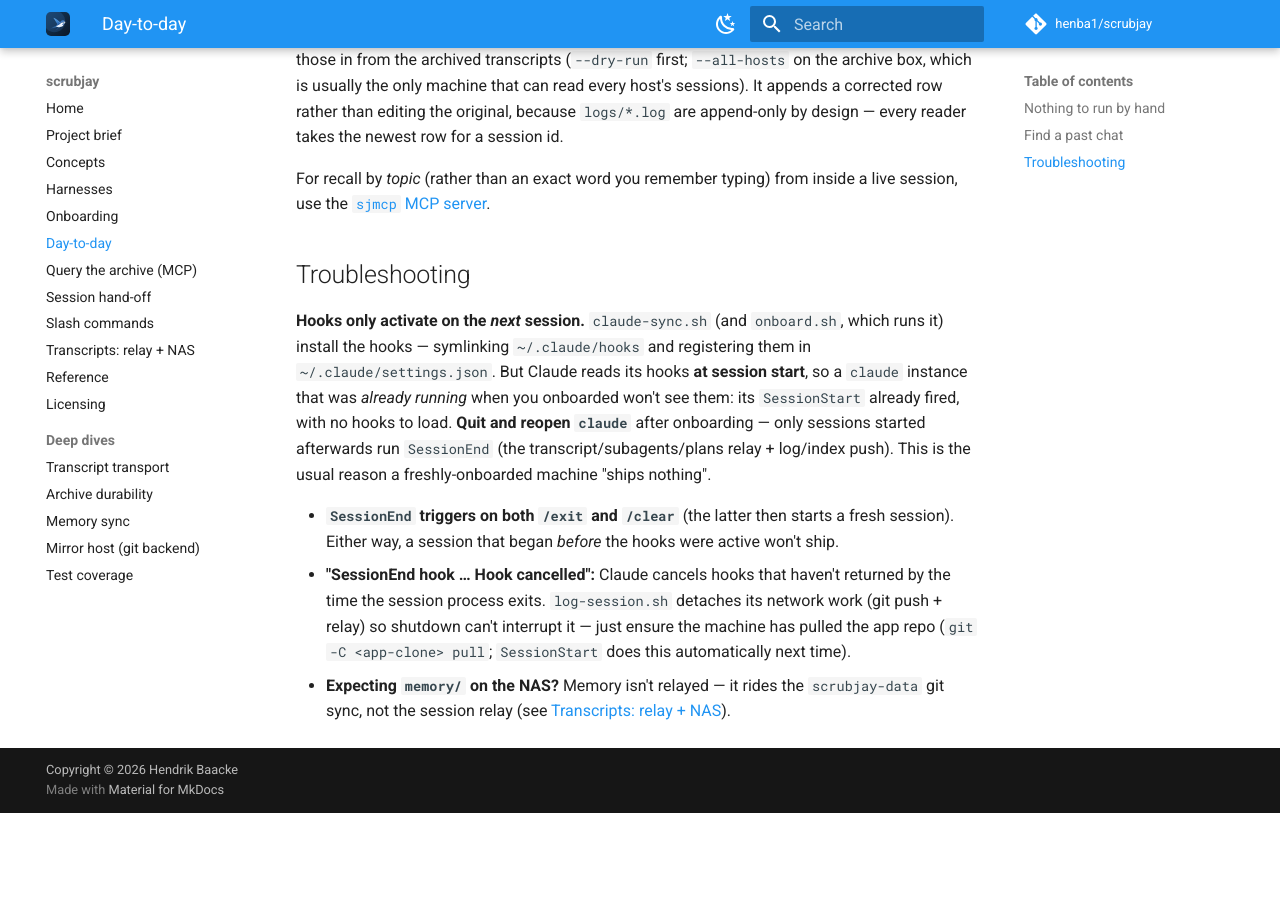
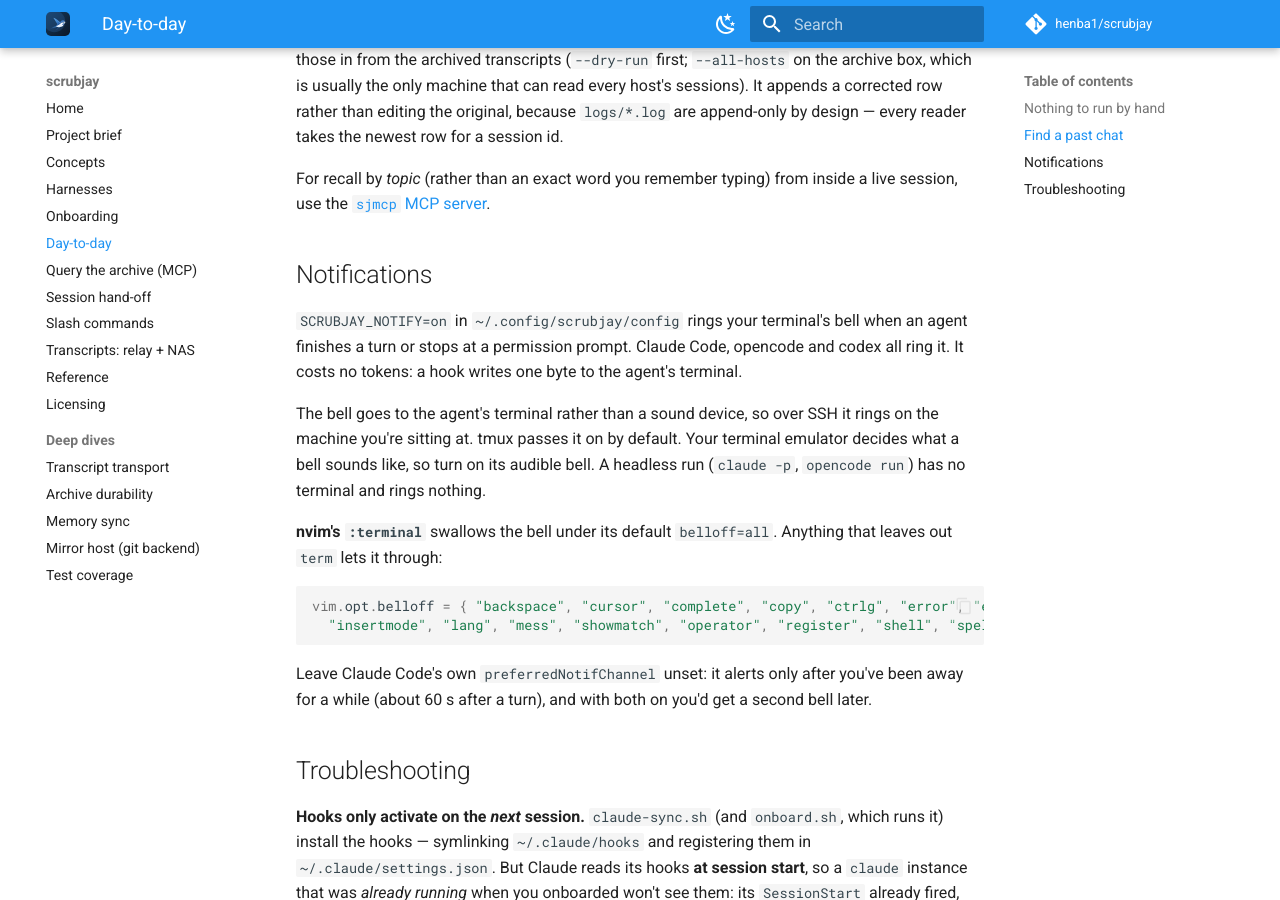
Before and after one commit to henba1/scrubjay, an MkDocs documentation site: the page built from docs/day-to-day.md, in a window 1280 px wide and 900 px high, scrolled down 1507 px. Built offline with MkDocs 1.6.1 and Material for MkDocs 9.7.7, drawn with Linux system fonts in a browser that asks for light colours; comment, search, counter and statistics services are not loaded; before the commit the page ends 2320 px from its top, so only the background shows below that.

Commit message:
notify: a terminal bell when an agent finishes a turn or asks for a permission
SCRUBJAY_NOTIFY=on (off by default). bin/sj-live.sh already learns every
harness's state changes, so the call lives there: a lease going to idle from
working or waiting, or to waiting from working, runs bin/sj-notify.sh
detached. Claude, opencode and codex ring through the same path.

sj-notify.sh writes BEL to the harness process's own terminal (ps -o tty=),
not to a sound device, because the sound has to come from where the human
sits. tmux, SSH and the terminal emulator all pass a bell on. nvim's
:terminal does too once 'belloff' leaves out "term" (checked on 0.12; its
default "all" swallows it). No terminal, nothing. It prints nothing, so it
can never reach the model's context.

Claude never marked a session waiting: PermissionRequest is now registered
to live-session.sh, async, beside UserPromptSubmit. sj-doctor reports the
switch, and whether the nvim it runs in would swallow the bell.

Co-Authored-By: Claude <noreply@anthropic.com>

````diff
--- a/docs/day-to-day.md
+++ b/docs/day-to-day.md
@@ -59,6 +59,28 @@ reader takes the newest row for a session id.
 For recall by *topic* (rather than an exact word you remember typing) from inside a live
 session, use the [`sjmcp` MCP server](archive-mcp.md).
 
+## Notifications
+
+`SCRUBJAY_NOTIFY=on` in `~/.config/scrubjay/config` rings your terminal's bell when an agent finishes
+a turn or stops at a permission prompt. Claude Code, opencode and codex all ring it. It costs no
+tokens: a hook writes one byte to the agent's terminal.
+
+The bell goes to the agent's terminal rather than a sound device, so over SSH it rings on the
+machine you're sitting at. tmux passes it on by default. Your terminal emulator decides what a
+bell sounds like, so turn on its audible bell. A headless run (`claude -p`, `opencode run`) has no
+terminal and rings nothing.
+
+**nvim's `:terminal`** swallows the bell under its default `belloff=all`. Anything that leaves out
+`term` lets it through:
+
+```lua
+vim.opt.belloff = { "backspace", "cursor", "complete", "copy", "ctrlg", "error", "esc", "ex", "hangul",
+  "insertmode", "lang", "mess", "showmatch", "operator", "register", "shell", "spell", "wildmode" }
+```
+
+Leave Claude Code's own `preferredNotifChannel` unset: it alerts only after you've been away for
+a while (about 60 s after a turn), and with both on you'd get a second bell later.
+
 ## Troubleshooting
 
 **Hooks only activate on the *next* session.** `claude-sync.sh` (and `onboard.sh`, which runs
````
Also changed, not shown: AGENTS.md (+4 -0 lines), docs/reference.md (+1 -0 lines), 6 other files.
